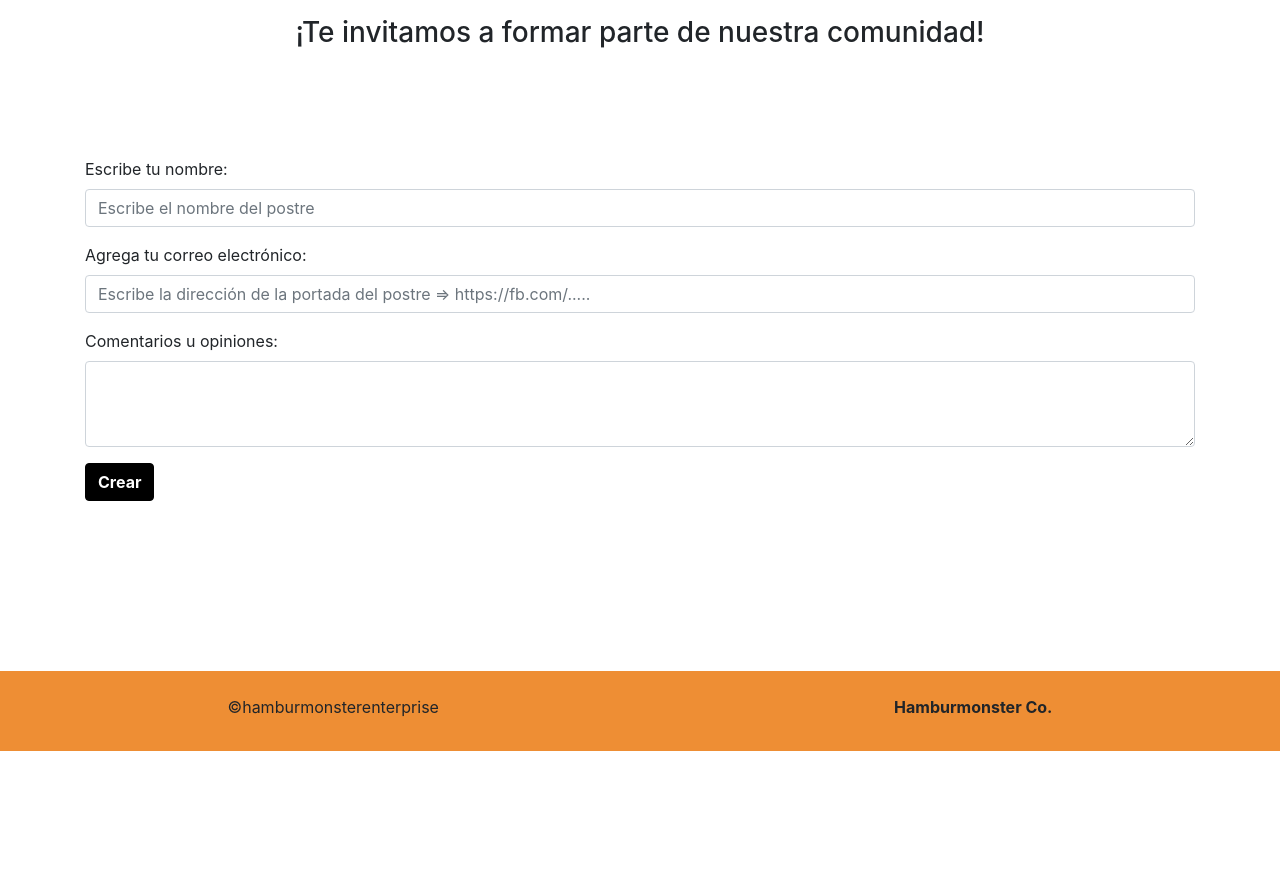
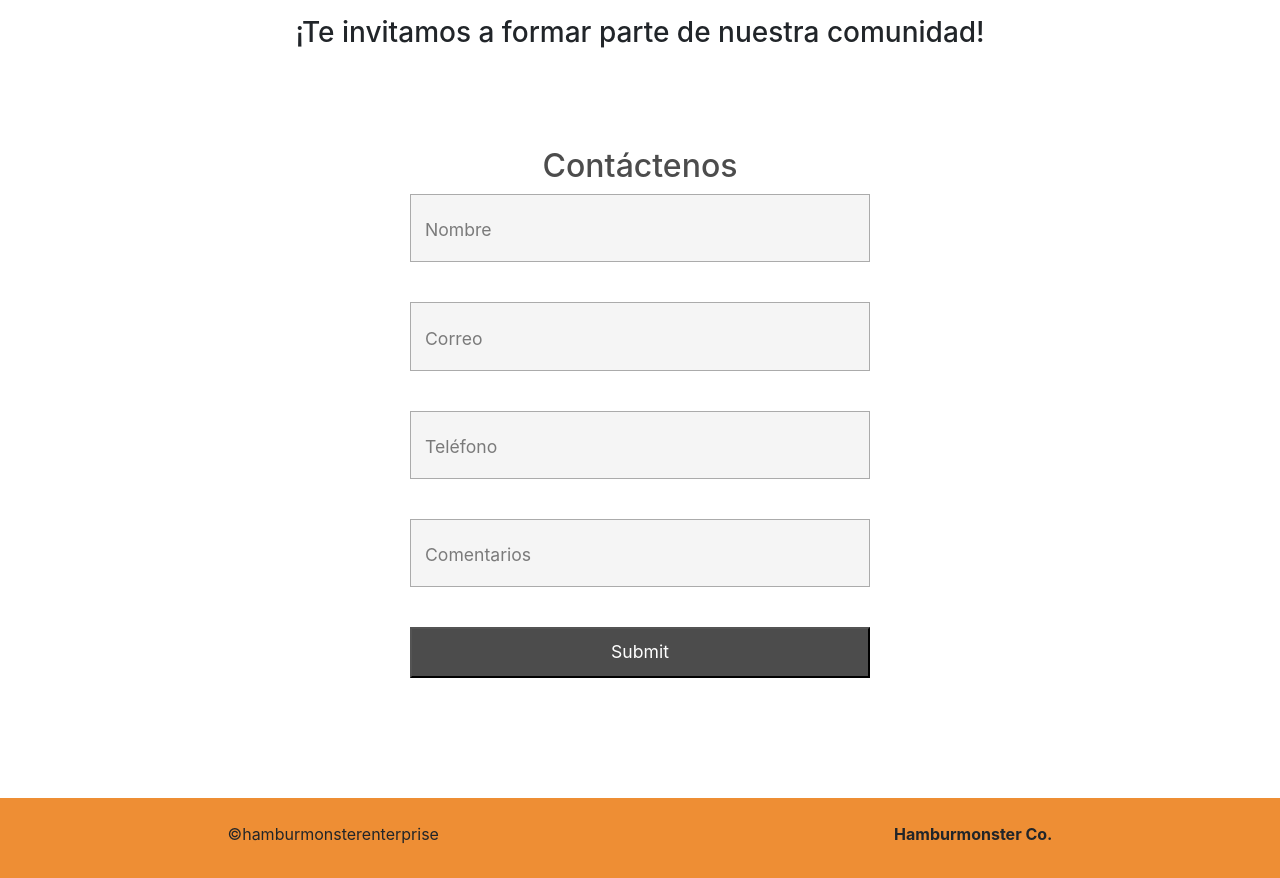
Before and after one commit to Camilapech/2do-parcial-Camila, a plain HTML site: page Proyecto/conocer.html in a window 1280 px wide. Shown: the part 2520-3398 px from the top of the page. Before the commit the page ends 3271 px from the top, so only its background shows below. Drawn offline with nearby package versions, Linux system fonts and the light colour scheme.

Commit message:
formulario y animación de él mismo

```diff
--- a/Proyecto/conocer.html
+++ b/Proyecto/conocer.html
@@ -6,6 +6,7 @@
     <meta http-equiv="X-UA-Compatible" content="IE=edge">
     <meta name="viewport" content="width=device-width, initial-scale=1.0">
     <title>Conocer</title>
+    <link rel="stylesheet" href="formulario.css">
     <link rel="stylesheet" href="https://cdn.jsdelivr.net/npm/bootstrap@4.6.0/dist/css/bootstrap.min.css" integrity="sha384-B0vP5xmATw1+K9KRQjQERJvTumQW0nPEzvF6L/Z6nronJ3oUOFUFpCjEUQouq2+l" crossorigin="anonymous">
 </head>
 <body>
@@ -62,31 +63,28 @@
             </div>
         </div>
 
-    <div class="d-flex justify-content-around" style="margin-top: 150px; margin-bottom: 100px;" >
+    <div class="d-flex justify-content-around" style="margin-top: 150px; margin-bottom: 70px;" >
             <h3  style=" margin-top: 30px; font-family:-apple-system, BlinkMacSystemFont, 'Segoe UI', Roboto, Oxygen, Ubuntu, Cantarell, 'Open Sans', 'Helvetica Neue', sans-serif">¡Te invitamos a formar parte de nuestra comunidad!</h3>
     </div>
 
-        <div class="container" id="formularios" style="margin-bottom: 170px;">
-            <div class="row">
-                <div class="col">
-                    <form id="crearformulario">
-                        <div class="form-group">
-                            <label for="titleform">Escribe tu nombre:</label>
-                            <input type="text" class="form-control" id="titleform" placeholder="Escribe el nombre del postre">
-                          </div>
-                          <div class="form-group">
-                            <label for="titleform">Agrega tu correo electrónico:</label>
-                            <input type="url" class="form-control" id="titleform" placeholder="Escribe la dirección de la portada del postre => https://fb.com/.....">
-                          </div>
-                          <div class="form-group">
-                            <label for="formdescription">Comentarios u opiniones:</label>
-                            <textarea class="form-control" id="formdescription" rows="3"></textarea>
-                          </div>
-                          <button type="submit" class="btn btn-primary" style="background-color: black; color: white; border-color: black;"><strong>Crear</strong></button>
-                    </form>
-                </div>
-            </div>
+        <div style="margin-bottom: 100px; box-sizing: border-box;">
+            <form action="" class="formulario">
+                <h2 class="formulario-titulo">Contáctenos</h2>
+                <input type="text" class="formulario-input">
+                <label for="" class="formulario-label">Nombre</label>
+                <input type="text" class="formulario-input">
+                <label for="" class="formulario-label">Correo</label>
+                <input type="text" class="formulario-input">
+                <label for="" class="formulario-label">Teléfono</label>
+                <input type="text" class="formulario-input">
+                <label for="" class="formulario-label">Comentarios</label>
+                <input type="submit" class="formulario-submit">
+
+            </form>
+            <script src="formulario.js"></script>
+
         </div>
+
 
 
         <script src="https://code.jquery.com/jquery-3.5.1.slim.min.js" integrity="sha384-DfXdz2htPH0lsSSs5nCTpuj/zy4C+OGpamoFVy38MVBnE+IbbVYUew+OrCXaRkfj" crossorigin="anonymous"></script>
--- /dev/null
+++ b/Proyecto/formulario.css
@@ -0,0 +1,51 @@
+.formulario {
+    width: 500px;
+    max-width: 100%;
+    margin: auto;
+    margin-top: 30px;
+    padding: 20px;
+    box-shadow: 0 0 20px 1 px rgba(0,0,0,0.3);
+    position: relative;
+}
+
+.formulario-titulo {
+    text-align: center;
+    margin-top: 0;
+    color: rgba(0,0,0,0.7)
+}
+
+.formulario-input, .formulario-label, .formulario-submit {
+    display: block;
+    width: 100%;
+    font-size: 1.1em;
+}
+
+.formulario-input {
+    padding: 20px;
+    background: whitesmoke;
+    border: 1px solid rgba(0,0,0,0.3);
+    margin-bottom: 40px;
+}
+
+.formulario-input:focus {
+    outline: 1px solid rgba(0,0,0,0.7);
+}
+.formulario-input:focus + .formulario-label {
+    margin-top: -135px;
+
+}
+
+.formulario-label {
+    padding-left: 15px;
+    position: absolute;
+    margin-top: -85px;
+    z-index: -20px;
+    color: rgba(0,0,0,0.5);
+    transition: all 0.2s;
+}
+
+.formulario-submit {
+    background: rgba(0,0,0,0.7);
+    color: white;
+    padding: 10px 20px;
+}
--- /dev/null
+++ b/Proyecto/formulario.js
@@ -0,0 +1,10 @@
+var inputs = document.getElementsByName('formulario-input');
+for (var i = 0; i < inputs.length; i++) {
+    inputs[i].addEventListener('keyup', function(){
+        if(this.nodeValue.length>=2) {
+            this.nextElementSibling.classList.add('fijar');
+        } else {
+            this.nextElementSibling.classList.remove('fijar');
+        }
+    });
+}
```
